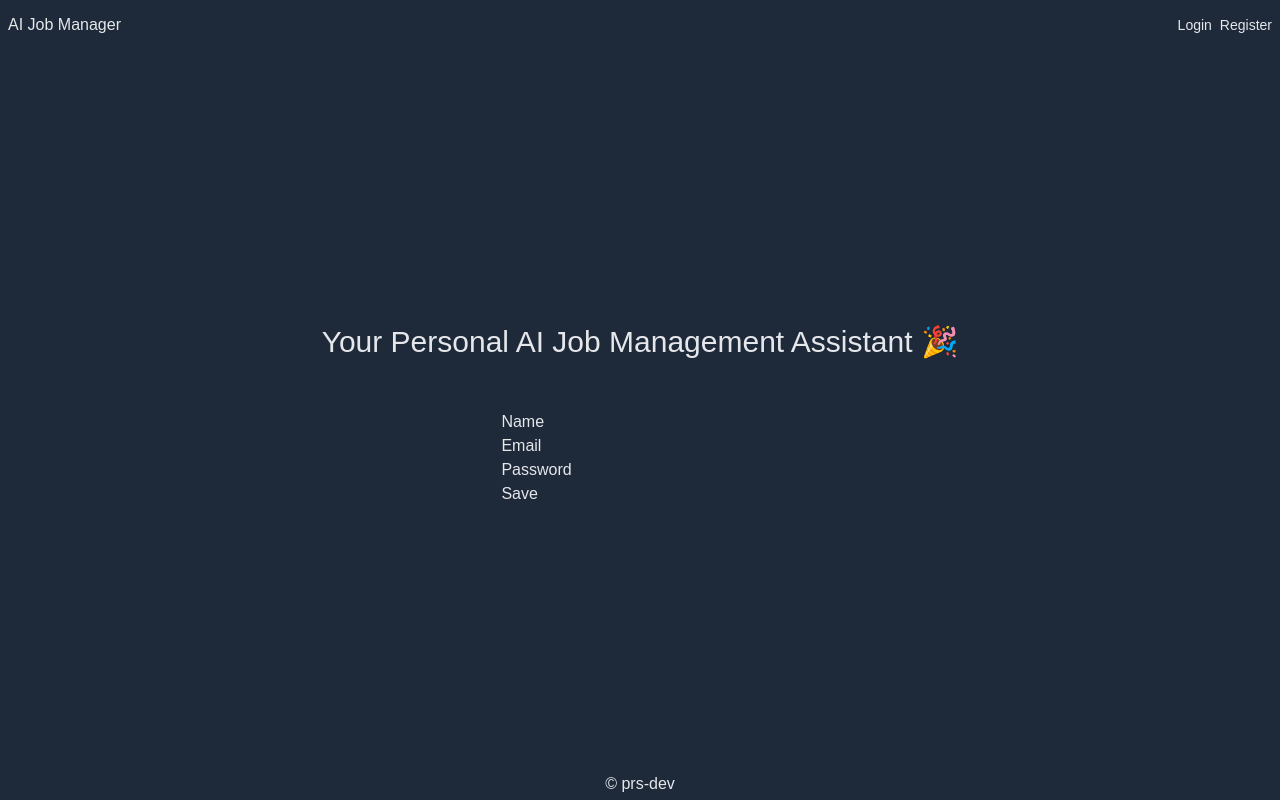
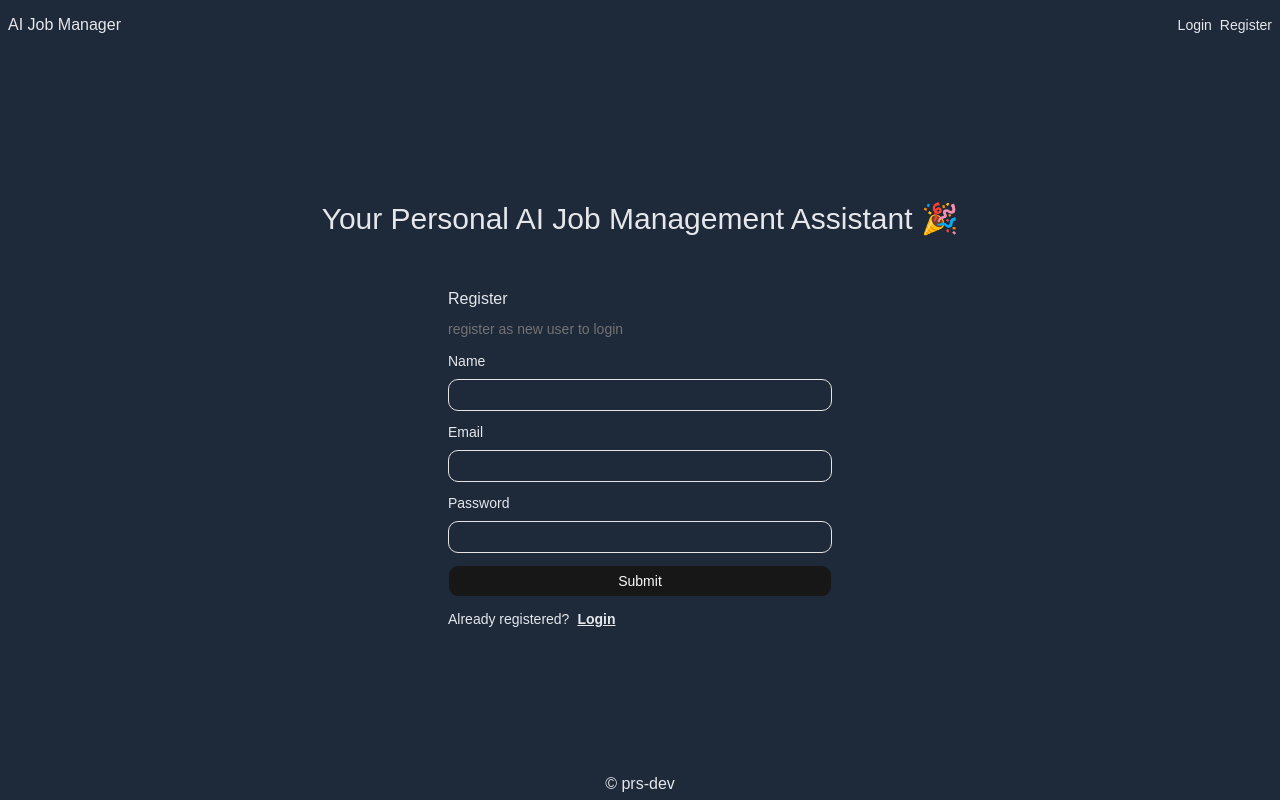
Before and after one commit to prs-dev/ai-job-assistant, a React (Vite) app in the folder client/: page /register in a window 1280 px wide. Built offline with nearby package versions, Linux system fonts and the light colour scheme.

Commit message:
register page made

```diff
--- a/client/src/Login.jsx
+++ b/client/src/Login.jsx
@@ -4,7 +4,7 @@ import { useUserContext } from './UserContext'
 import { useNavigate } from 'react-router-dom'
 
 //shadcn
-import {Field, FieldLabel} from '@/components/ui/field'
+import {Field, FieldLabel, FieldLegend, FieldDescription} from '@/components/ui/field'
 import {Input} from '@/components/ui/input'
 import {Button} from '@/components/ui/button'
 
@@ -35,10 +35,10 @@ console.log("token", token)
 
   return (
     <form onSubmit={handleSubmit} className='w-full max-w-sm flex flex-col gap-3'>
-      {/* <div>
-        <label htmlFor="">Email</label>
-        <input type="email" name="email" value={state?.email} onChange={handleChange}/>
-      </div> */}
+      <Field>
+        <FieldLegend>Login</FieldLegend>
+        <FieldDescription>login to contiue to the dashboard</FieldDescription>
+      </Field>
       <Field>
         <FieldLabel>
           Email
@@ -51,13 +51,6 @@ console.log("token", token)
         </FieldLabel>
         <Input type="password" name="password" value={state?.password} onChange={handleChange}/>
       </Field>
-      {/* <div>
-        <label htmlFor="">Password</label>
-        <input type="password" name="password" value={state?.password} onChange={handleChange}/>
-      </div> */}
-      {/* <div>
-        <button type="submit">Save</button>
-      </div> */}
       <Field>
         <Button type="submit">Submit</Button>
       </Field>
--- a/client/src/Register.jsx
+++ b/client/src/Register.jsx
@@ -1,6 +1,11 @@
 import { useState } from 'react'
 import useApi from './hooks/useApi'
 import { useNavigate } from 'react-router-dom'
+
+//shadcn
+import { Input } from '@/components/ui/input'
+import { FieldLabel, Field, FieldLegend, FieldDescription } from '@/components/ui/field'
+import { Button } from '@/components/ui/button'
 
 const Register = () => {
   const [state, setState] = useState(null)
@@ -24,22 +29,29 @@ const Register = () => {
   }
 
   return (
-    <form onSubmit={handleSubmit}>
-      <div>
-        <label htmlFor="">Name</label>
-        <input type="text" name="name" value={state?.name} onChange={handleChange} />
-      </div>
-      <div>
-        <label htmlFor="">Email</label>
-        <input type="email" name="email" value={state?.email} onChange={handleChange} />
-      </div>
-      <div>
-        <label htmlFor="">Password</label>
-        <input type="password" name="password" value={state?.password} onChange={handleChange} />
-      </div>
-      <div>
-        <button type="submit">Save</button>
-      </div>
+    <form onSubmit={handleSubmit} className='w-full max-w-sm flex flex-col gap-3'>
+      <Field>
+        <FieldLegend>Register</FieldLegend>
+        <FieldDescription>register as new user to login</FieldDescription>
+      </Field>
+      <Field>
+        <FieldLabel htmlFor="">Name</FieldLabel>
+        <Input type="text" name="name" value={state?.name} onChange={handleChange} />
+      </Field>
+      <Field>
+        <FieldLabel htmlFor="">Email</FieldLabel>
+        <Input type="email" name="email" value={state?.email} onChange={handleChange} />
+      </Field>
+      <Field>
+        <FieldLabel htmlFor="">Password</FieldLabel>
+        <Input type="password" name="password" value={state?.password} onChange={handleChange} />
+      </Field>
+      <Field>
+        <Button type="submit">Submit</Button>
+      </Field>
+      <Field orientation='horizontal' className="text-sm">
+        Already registered?<span className='font-bold underline' onClick={() => navigate('/login')}>Login</span>
+      </Field>
     </form>
   )
 }
```
